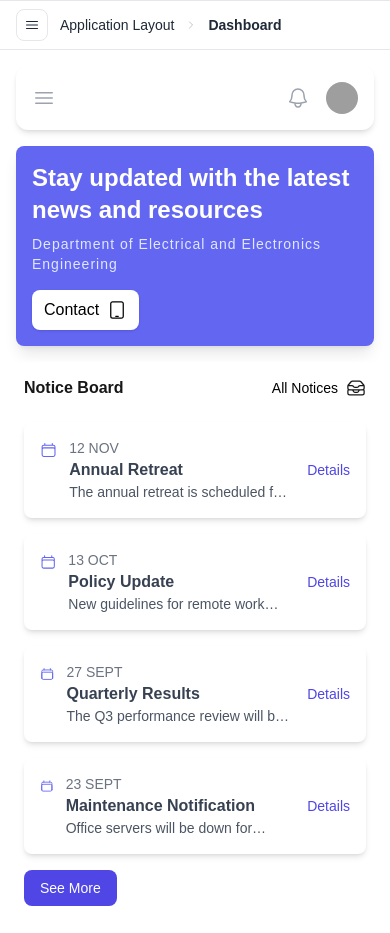
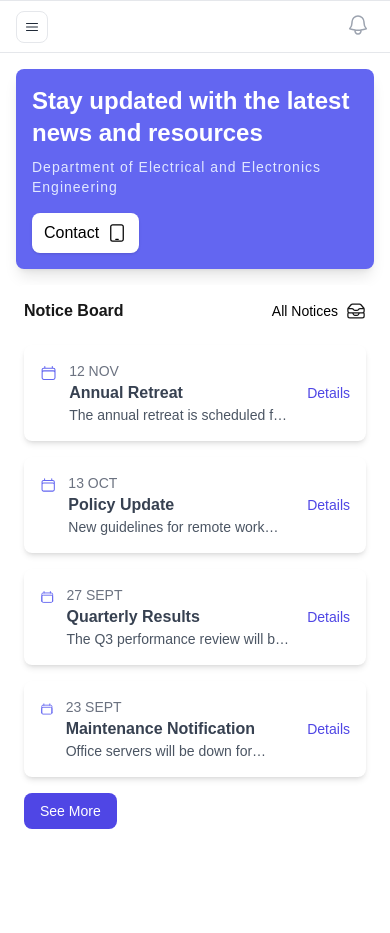
Before and after one commit to Marvellous-Udoye/departmental-website, a Next.js app: page /dashboard/notifications in a window 390 px wide. Built offline with nearby package versions, Linux system fonts and the light colour scheme; grey boxes are pictures that could not be loaded; a web font is replaced by a local one.

Commit message:
feat(layout.tsx): delete navbar.tsx and change sidebar logo

```diff
--- a/src/app/dashboard/layout.tsx
+++ b/src/app/dashboard/layout.tsx
@@ -1,8 +1,8 @@
 "use client"
 
 import Banner from '@/components/dashboard/common/banner';
-import Navbar from '@/components/dashboard/common/navbar';
-import { Bars3Icon, BellAlertIcon, BriefcaseIcon, CalendarDateRangeIcon, ChevronDownIcon, ChevronRightIcon, ChevronUpIcon, HomeIcon, LinkSlashIcon, UserCircleIcon, UsersIcon } from '@heroicons/react/24/outline';
+import { Bars3Icon, BellAlertIcon, BellIcon, BriefcaseIcon, CalendarDateRangeIcon, ChevronDownIcon, ChevronUpIcon, HomeIcon, LinkSlashIcon, UserCircleIcon, UsersIcon, XMarkIcon } from '@heroicons/react/24/outline';
+import Image from 'next/image';
 import Link from 'next/link';
 import { usePathname } from 'next/navigation';
 import { useState } from 'react';
@@ -10,7 +10,7 @@ import { useState } from 'react';
 export default function DashboardLayout({ children }: { children: React.ReactNode }) {
   const [isDropdownOpen, setIsDropdownOpen] = useState(false);
   const [isSidebarOpen, setIsSidebarOpen] = useState(false);
-  const [selectedMenu, setSelectedMenu] = useState<number | null>(null);
+  const [, setSelectedMenu] = useState<number | null>(null);
   const pathName = usePathname();
 
   const navItems = [
@@ -31,19 +31,27 @@ export default function DashboardLayout({ children }: { children: React.ReactNod
 
   const Logo = () => (
     <div className="px-6 pt-4">
-      <Link href="/dashboard" className="flex-none rounded-xl text-xl inline-block font-semibold">
-        <svg className="w-28 h-auto" viewBox="0 0 116 32" fill="none" xmlns="http://www.w3.org/2000/svg">
-          <path d="M33.5696 30.8182V11.3182H37.4474V13.7003H37.6229C37.7952 13.3187 38.0445 12.9309 38.3707 12.5369C38.7031 12.1368 39.134 11.8045 39.6634 11.5398C40.1989 11.2689 40.8636 11.1335 41.6577 11.1335C42.6918 11.1335 43.6458 11.4044 44.5199 11.946C45.3939 12.4815 46.0926 13.291 46.6158 14.3743C47.139 15.4515 47.4006 16.8026 47.4006 18.4276C47.4006 20.0095 47.1451 21.3452 46.6342 22.4347C46.1295 23.518 45.4401 24.3397 44.5661 24.8999C43.6982 25.4538 42.7256 25.7308 41.6484 25.7308C40.8852 25.7308 40.2358 25.6046 39.7003 25.3523C39.1709 25.0999 38.737 24.7829 38.3984 24.4013C38.0599 24.0135 37.8014 23.6226 37.6229 23.2287H37.5028V30.8182H33.5696Z" className="fill-blue-600 dark:fill-white" />
-          <path d="M1 29.5V16.5C1 9.87258 6.37258 4.5 13 4.5C19.6274 4.5 25 9.87258 25 16.5C25 23.1274 19.6274 28.5 13 28.5H12" className="stroke-blue-600 dark:stroke-white" strokeWidth="2" />
-          <circle cx="13" cy="16.5214" r="5" className="fill-blue-600 dark:fill-white" />
-        </svg>
+      <Link href="/dashboard" className="flex justify-between items-center rounded-xl text-xl inline-block font-semibold">
+        <div className="hidden sm:flex flex-shrink-0 items-center animate-pulse">
+          <Image
+            alt=""
+            src="https://tailwindui.com/plus/img/logos/mark.svg?color=indigo&shade=500"
+            className="h-8 w-auto"
+            width={100}
+            height={100}
+          />
+        </div>
+        <XMarkIcon
+          onClick={() => setIsSidebarOpen(!isSidebarOpen)}
+          className='block sm:hidden size-5 text-white cursor-pointer'
+        />
       </Link>
     </div>
   );
 
   const MobileHeader = () => (
     <div className="sticky top-0 inset-x-0 z-20 bg-white border-y px-4 sm:px-6 lg:px-8 lg:hidden dark:bg-neutral-800 dark:border-neutral-700">
-      <div className="flex items-center py-2">
+      <div className="flex items-center justify-between py-2">
         <button
           type="button"
           className="size-8 flex justify-center items-center gap-x-2 border border-gray-200 text-gray-800 hover:text-gray-500 rounded-lg focus:outline-none focus:text-gray-500 dark:border-neutral-700 dark:text-neutral-200"
@@ -51,15 +59,16 @@ export default function DashboardLayout({ children }: { children: React.ReactNod
         >
           <Bars3Icon className="size-4" />
         </button>
-        <div className="ms-3 flex items-center whitespace-nowrap">
-          <span className="text-sm text-gray-800 dark:text-neutral-400">
-            Application Layout
-          </span>
-          <ChevronRightIcon className="mx-3 size-2.5 text-gray-400" />
-          <span className="text-sm font-semibold text-gray-800 dark:text-neutral-400">
-            Dashboard
-          </span>
-        </div>
+        <Link href={'/dashboard/notifications'}>
+          <button
+            type="button"
+            className="relative rounded-full p-1 text-gray-400 focus:outline-none focus:ring-2 focus:ring-white focus:ring-offset-2"
+          >
+            <span className="absolute -inset-1.5" />
+            <span className="sr-only">View notifications</span>
+            <BellIcon aria-hidden="true" className="h-6 w-6" />
+          </button>
+        </Link>
       </div>
     </div>
   );
@@ -132,7 +141,6 @@ export default function DashboardLayout({ children }: { children: React.ReactNod
   const MainContent = ({ children }: { children: React.ReactNode }) => (
     <div className="lg:ps-[260px]">
       <div className="min-h-[55rem] p-4">
-        <Navbar />
         <Banner />
         {children}
       </div>
--- a/src/components/dashboard/common/navbar.tsx
+++ /dev/null
@@ -1,205 +0,0 @@
-"use client"
-
-import { Disclosure, DisclosureButton, DisclosurePanel, Menu, MenuButton, MenuItem, MenuItems } from '@headlessui/react'
-import { Bars3Icon, BellIcon, ClipboardDocumentListIcon, DocumentIcon, HomeIcon, UserCircleIcon, XMarkIcon } from '@heroicons/react/24/outline'
-import Image from 'next/image'
-import Link from 'next/link'
-import { usePathname, useRouter } from 'next/navigation'
-import { useState } from 'react'
-
-const navigation = [
-  { name: 'Dashboard', href: '#', current: true },
-  { name: 'Team', href: '#', current: false },
-  { name: 'Projects', href: '#', current: false },
-  { name: 'Calendar', href: '#', current: false },
-]
-
-interface MenuProps {
-  title: string,
-  href: string,
-  icon: React.ReactNode,
-}
-
-const menus: MenuProps[] = [
-  {
-    title: 'Home',
-    href: '/dashboard',
-    icon: <HomeIcon />
-  },
-  {
-    title: 'Documents',
-    href: '/dashboard/documents',
-    icon: <DocumentIcon />
-  },
-  {
-    title: 'Courses',
-    href: '/dashboard/courses',
-    icon: <ClipboardDocumentListIcon />
-  },
-  {
-    title: 'Notifications',
-    href: '/dashboard/notifications',
-    icon: <BellIcon />
-  },
-  {
-    title: 'Profile',
-    href: '/dashboard/profile',
-    icon: <UserCircleIcon />
-  }
-]
-
-function classNames(...classes: (string | undefined | boolean)[]) {
-  return classes.filter(Boolean).join(' ')
-}
-
-export default function Navbar() {
-  const [selectedMenu, setSelectedMenu] = useState<number | null>(null)
-  const isMenuActive = "border-l-4 border-solid border-l-[#4f46e5] text-[#4f46e5] transition ease duration-100ms"
-  const router = useRouter()
-  const pathName = usePathname()
-
-  const handlePageRoute = (page: string) => {
-    if (page === 'Notifications') {
-      router.push('/dashboard/notifications')
-    }
-    if (page === 'Profile') {
-      router.push('/dashboard/profile')
-    }
-    if (page === 'Signout') {
-      router.push('/')
-    }
-  }
-
-  return (
-    <Disclosure as="nav" className={'bg-white mb-4 rounded-xl shadow-md'}>
-      <div className="mx-auto max-w-7xl px-2 sm:px-6 lg:px-8">
-        <div className="relative flex h-16 items-center justify-between">
-          <div className="absolute inset-y-0 left-0 flex items-center md:hidden">
-
-            {/* Mobile menu button*/}
-            <DisclosureButton className="group relative inline-flex items-center justify-center rounded-md p-2 text-gray-400 focus:bg-gray-700 focus:text-white focus:outline-none focus:ring-2 focus:ring-inset focus:ring-white">
-              <span className="absolute -inset-0.5" />
-              <span className="sr-only">Open main menu</span>
-              <Bars3Icon aria-hidden="true" className="block h-6 w-6 group-data-[open]:hidden" />
-              <XMarkIcon aria-hidden="true" className="hidden h-6 w-6 group-data-[open]:block" />
-            </DisclosureButton>
-          </div>
-          <div className="flex flex-1 items-center justify-center sm:items-stretch sm:justify-start">
-            <div className="hidden md:flex flex-shrink-0 items-center animate-pulse">
-              <Image
-                alt=""
-                src="https://tailwindui.com/plus/img/logos/mark.svg?color=indigo&shade=500"
-                className="h-8 w-auto"
-                width={100}
-                height={100}
-              />
-            </div>
-            {/* <div className="hidden sm:ml-6 sm:block">
-              <div className="flex space-x-4">
-                {navigation.map((item) => (
-                  <Link
-                    key={item.name}
-                    href={item.href}
-                    aria-current={item.current ? 'page' : undefined}
-                    className={classNames(
-                      item.current ? ' bg-indigo-600 text-white' : 'hover:bg-indigo-600 hover:text-white',
-                      'rounded-md px-3 py-2 text-sm font-medium',
-                    )}
-                  >
-                    {item.name}
-                  </Link>
-                ))}
-              </div>
-            </div> */}
-          </div>
-          <div className="absolute inset-y-0 right-0 flex items-center pr-2 sm:static sm:inset-auto sm:ml-6 sm:pr-0">
-            <button
-              type="button"
-              onClick={() => handlePageRoute('Notifications')}
-              className="relative rounded-full p-1 text-gray-400 focus:outline-none focus:ring-2 focus:ring-white focus:ring-offset-2"
-            >
-              <span className="absolute -inset-1.5" />
-              <span className="sr-only">View notifications</span>
-              <BellIcon aria-hidden="true" className="h-6 w-6" />
-            </button>
-
-            {/* Profile dropdown */}
-            <Menu as="div" className="relative ml-3">
-              <div>
-                <MenuButton className="relative flex rounded-full text-sm focus:outline-none focus:ring-2 focus:ring-white focus:ring-offset-2">
-                  <span className="absolute -inset-1.5" />
-                  <span className="sr-only">Open user menu</span>
-                  <Image
-                    alt=""
-                    src="https://images.unsplash.com/photo-1472099645785-5658abf4ff4e?ixlib=rb-1.2.1&ixid=eyJhcHBfaWQiOjEyMDd9&auto=format&fit=facearea&facepad=2&w=256&h=256&q=80"
-                    className="h-8 w-8 rounded-full"
-                    width={100}
-                    height={100}
-                  />
-                </MenuButton>
-              </div>
-              <MenuItems
-                transition
-                className="absolute right-0 z-10 mt-2 w-48 origin-top-right rounded-md bg-white py-1 shadow-lg ring-1 ring-black ring-opacity-5 transition focus:outline-none data-[closed]:scale-95 data-[closed]:transform data-[closed]:opacity-0 data-[enter]:duration-100 data-[leave]:duration-75 data-[enter]:ease-out data-[leave]:ease-in"
-              >
-                <MenuItem>
-                  <span
-                    onClick={() => handlePageRoute('Profile')}
-                    className="block px-4 py-2 text-sm text-gray-700 data-[focus]:bg-gray-100 cursor-pointer">
-                    Your Profile
-                  </span>
-                </MenuItem>
-                <MenuItem>
-                  <span
-                    onClick={() => handlePageRoute('Signout')}
-                    className="block px-4 py-2 text-sm text-gray-700 data-[focus]:bg-gray-100 cursor-pointer">
-                    Sign out
-                  </span>
-                </MenuItem>
-              </MenuItems>
-            </Menu>
-          </div>
-        </div>
-      </div>
-
-      <DisclosurePanel className="md:hidden">
-        {/* <div className="space-y-1 px-2 pb-3 pt-2">
-          {navigation.map((item) => (
-            <DisclosureButton
-              key={item.name}
-              as="a"
-              href={item.href}
-              aria-current={item.current ? 'page' : undefined}
-              className={classNames(
-                item.current ? 'bg-gray-900 text-white' : 'text-gray-300 hover:bg-gray-700 hover:text-white',
-                'block rounded-md px-3 py-2 text-base font-medium',
-              )}
-            >
-              {item.name}
-            </DisclosureButton>
-          ))}
-        </div> */}
-        <ul className="flex flex-col w-full border-t-[2px]">
-          {menus.map((menu, index) => {
-            const isActive = pathName === menu.href
-            return (
-              <Link href={menu.href} key={index}>
-                <li
-                  className={`flex gap-4 items-center w-full text-xs md:text-base pl-10 leading-6 md:leading-8 tracking-[0.32px] font-medium p-[14px] cursor-pointer border-l-4 hover:border-l-[#4f46e5] active:bg-indigo-500 md:hover:bg-indigo-500 active:text-white transition ease duration-100ms
-                ${isActive ? isMenuActive : ""}
-                `}
-                  onClick={() => { setSelectedMenu(index) }}
-                >
-                  <div className="w-5 h-5">
-                    {menu.icon}
-                  </div>
-                  {menu.title}
-                </li>
-              </Link>
-            )
-          })}
-        </ul>
-      </DisclosurePanel>
-    </Disclosure>
-  )
-}
```
